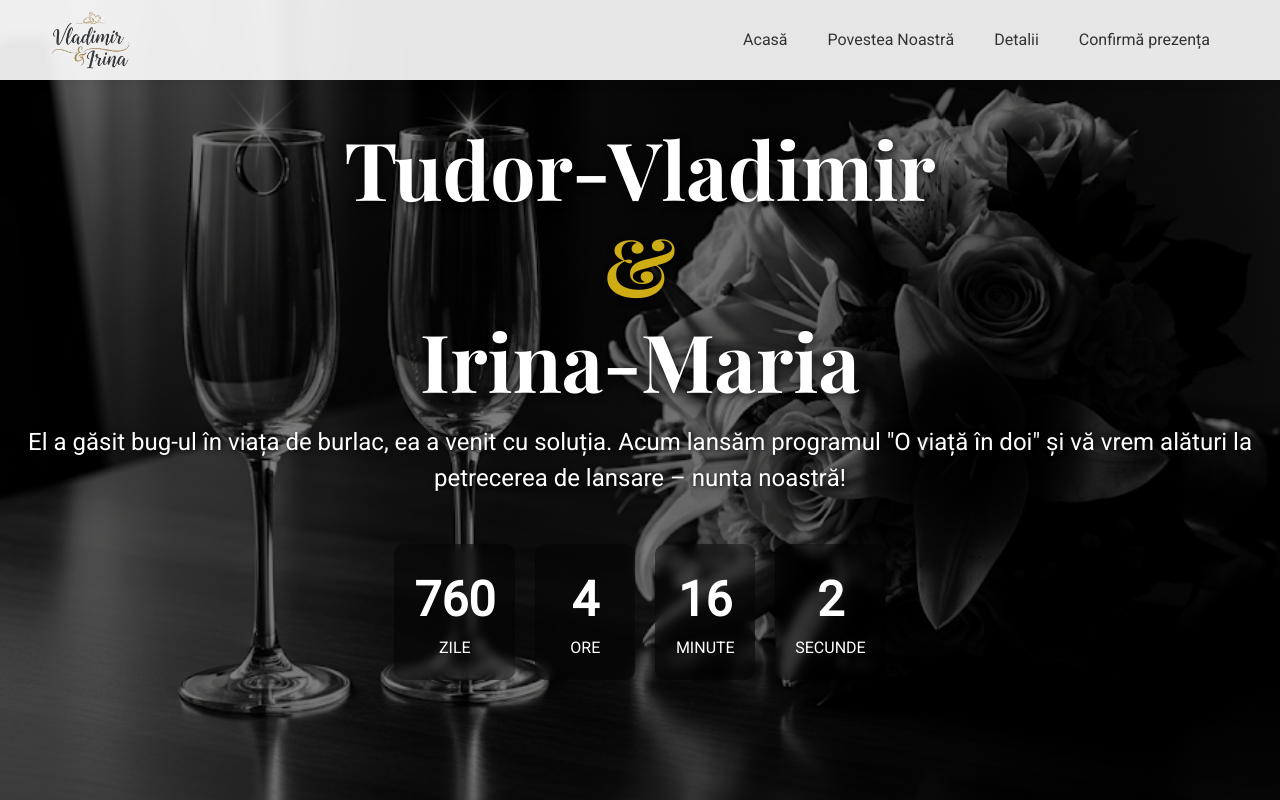
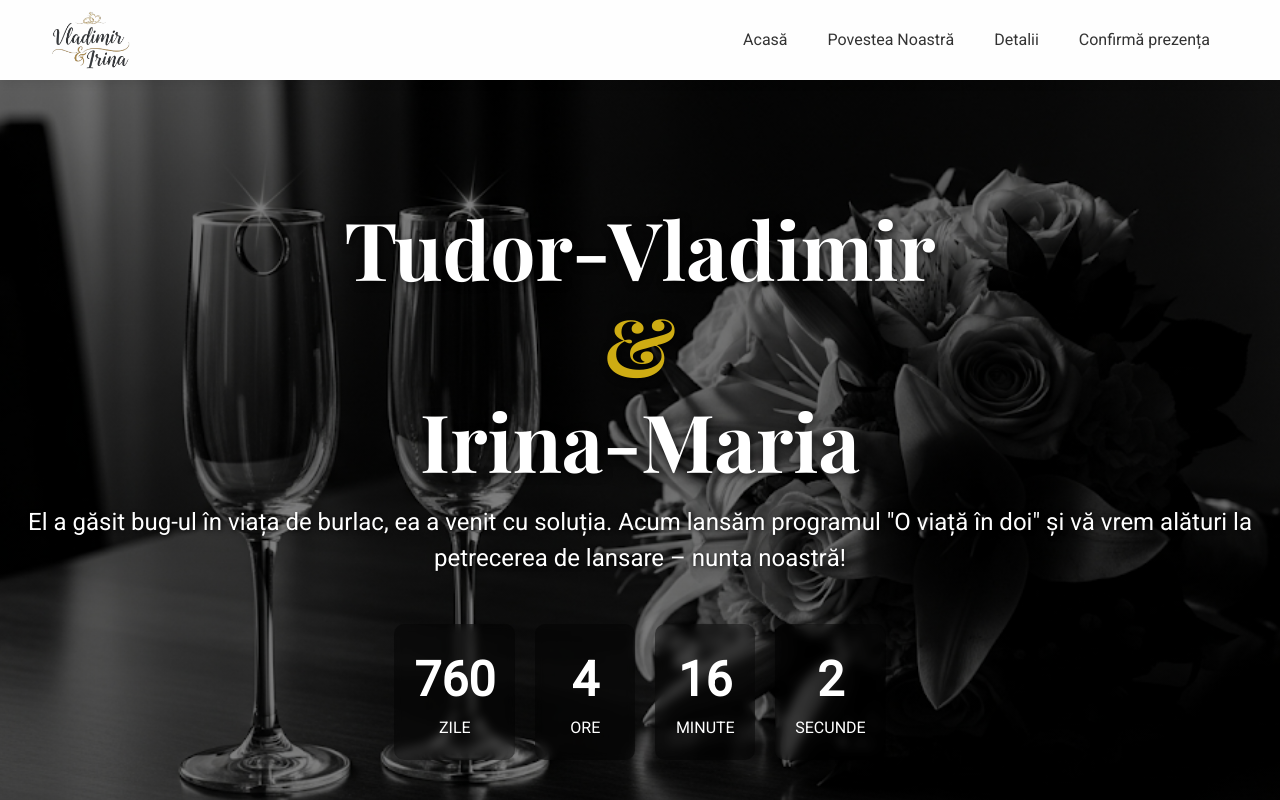
Before and after one commit to vladimirtudor22/wedding, a React (Create React App) app: page / in a window 1280 px wide. Shown: the top 800 px of the page. Built offline with nearby package versions, Linux system fonts and the light colour scheme.

Commit message:
fix header

```diff
--- a/src/components/Header.css
+++ b/src/components/Header.css
@@ -1,5 +1,5 @@
 .header {
-  position: fixed;
+  position: sticky;
   top: 0;
   left: 0;
   width: 100%;
@@ -10,6 +10,7 @@
 }
 
 .header-container {
+  max-width: 100%;
   display: flex;
   justify-content: space-between;
   align-items: center;
```
